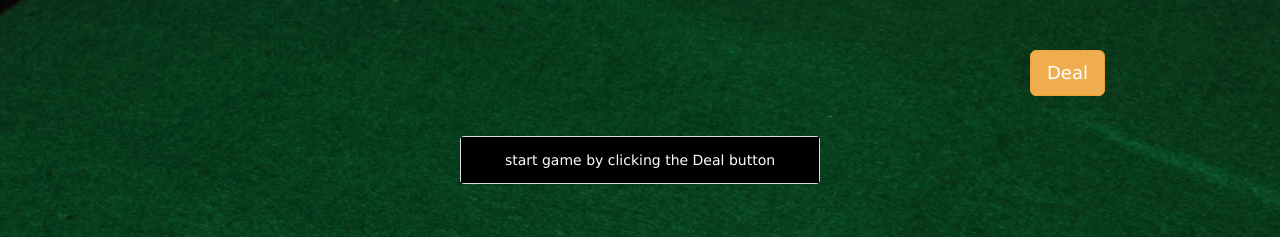
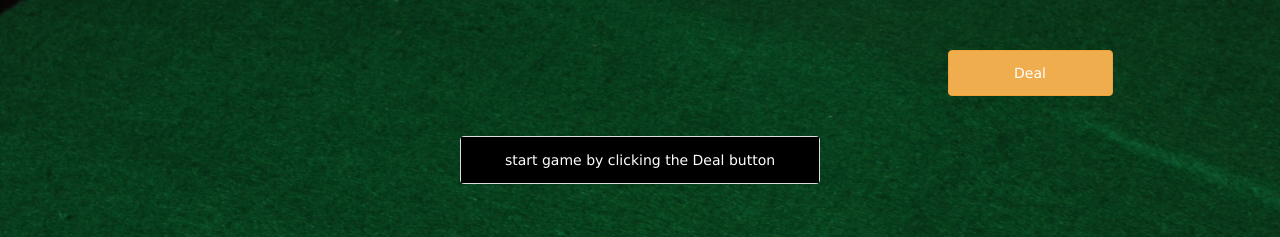
Before and after one commit to macyngan/video-poker, a plain HTML site: page index.html in a window 1280 px wide. Shown: the top 237 px of the page. Drawn offline with Linux system fonts and the light colour scheme.

Commit message:
update button style

```diff
--- a/css/style.css
+++ b/css/style.css
@@ -97,3 +97,7 @@ button:focus {
 .red {
     color: red;
 }
+
+.btn-block {
+    padding: 12px 0;
+}
--- a/index.html
+++ b/index.html
@@ -11,12 +11,12 @@
 <body ng-app="myApp">
     <div class="container" ng-controller="loadDeck">
         <div class="row">
-            <div class="col-md-offset-10">
+            <div class="col-md-2 col-md-offset-9">
                 <div ng-show="gamePlaying" ng-click="go()">
-                    <button class="btn btn-warning btn-lg">Go</button>
+                    <button class="btn btn-warning btn-block">Go</button>
                 </div>
                 <div ng-hide="gamePlaying" ng-click="deal()">
-                    <button class="btn btn-warning btn-lg" ng-disabled="gameSubmitted">Deal</button>
+                    <button class="btn btn-warning btn-block" ng-disabled="gameSubmitted">Deal</button>
                 </div>
             </div>
         </div>
```
